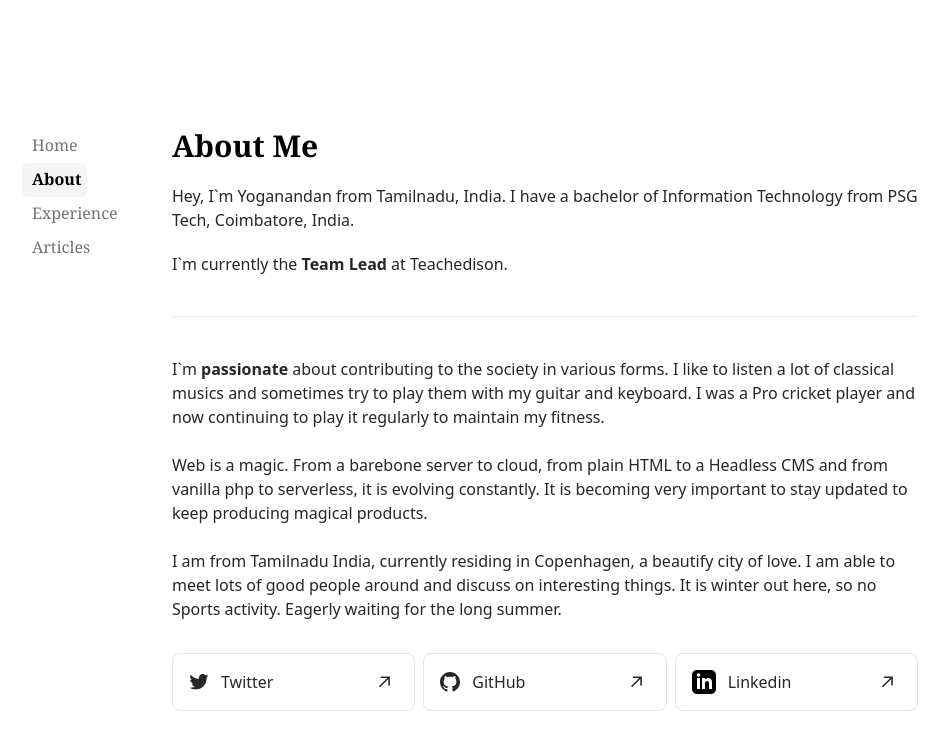
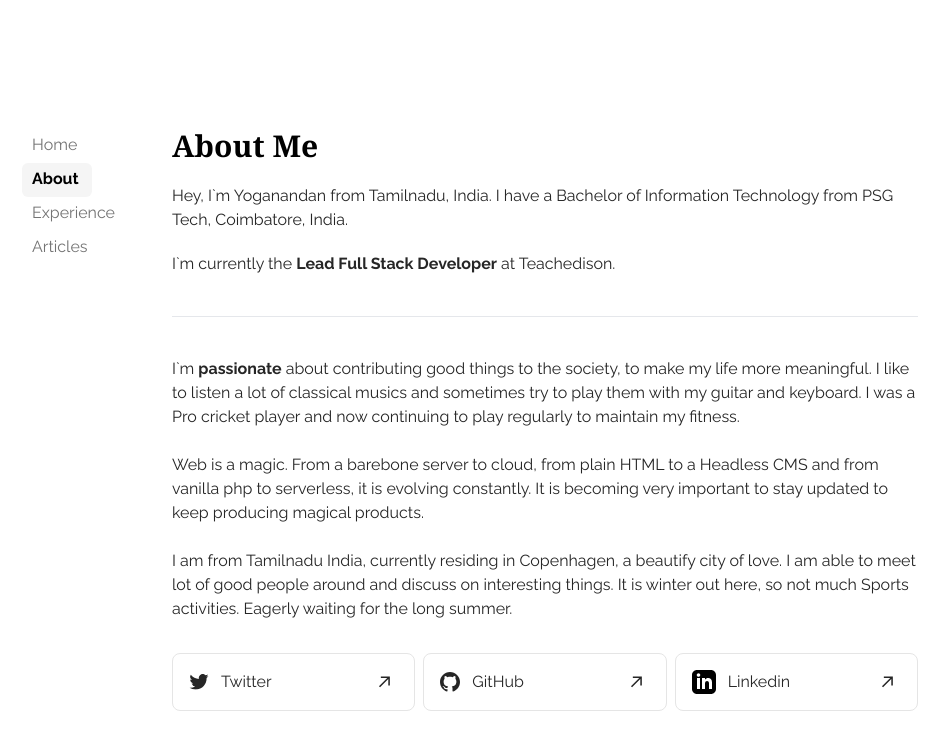
Before and after one commit to yogai53/my-website, a Next.js app: page /about in a window 1280 px wide. Shown: the top 750 px of the page, without its empty margins (170-1119 px from the left). Built offline with nearby package versions, Linux system fonts and the light colour scheme.

Commit message:
About page updated.

```diff
--- a/components/Sidebar.tsx
+++ b/components/Sidebar.tsx
@@ -7,27 +7,27 @@ import clsx from "clsx";
 const navItems = {
   "/": {
     name: "Home",
-    x: 0,
+    x: 3,
     y: 0,
-    w: "64px",
+    w: "70px",
   },
   "/about": {
     name: "About",
-    x: 64,
+    x: 67,
     y: 35,
-    w: "65px",
+    w: "70px",
   },
   "/experience": {
     name: "Experience",
     x: 127,
     y: 69,
-    w: "110px",
+    w: "115px",
   },
   "/articles": {
     name: "Articles",
-    x: 100,
-    y: 104,
-    w: "100px",
+    x: 230,
+    y: 103,
+    w: "85px",
   },
 };
 
@@ -35,7 +35,7 @@ export default function Sidebar() {
   const pathname = usePathname()!;
 
   return (
-    <aside className="md:w-[150px] md:flex-shrink-0 -mx-4 md:mx-0 md:px-0 font-serif">
+    <aside className="md:w-[150px] md:flex-shrink-0 -mx-4 md:mx-0 md:px-0">
       <div className="lg:sticky lg:top-20">
         <nav
           className="relative flex flex-row items-start px-4 pb-0 overflow-scroll md:flex-col md:px-0 fade md:overflow-auto scroll-pr-6 md:relative"
--- a/components/icons.tsx
+++ b/components/icons.tsx
@@ -118,14 +118,14 @@ export function FrontEnd() {
     <svg
       stroke="currentColor"
       fill="currentColor"
-      stroke-width="0"
+      strokeWidth="0"
       viewBox="0 0 14 16"
       height="1em"
       width="1em"
       xmlns="http://www.w3.org/2000/svg"
     >
       <path
-        fill-rule="evenodd"
+        fill="evenodd"
         d="M5 3h1v1H5V3zM3 3h1v1H3V3zM1 3h1v1H1V3zm12 10H1V5h12v8zm0-9H7V3h6v1zm1-1c0-.55-.45-1-1-1H1c-.55 0-1 .45-1 1v10c0 .55.45 1 1 1h12c.55 0 1-.45 1-1V3z"
       ></path>
     </svg>
@@ -137,7 +137,7 @@ export function BackEnd() {
     <svg
       stroke="currentColor"
       fill="currentColor"
-      stroke-width="0"
+      strokeWidth="0"
       viewBox="0 0 1024 1024"
       height="1em"
       width="1em"
@@ -153,7 +153,7 @@ export function Database() {
     <svg
       stroke="currentColor"
       fill="currentColor"
-      stroke-width="0"
+      strokeWidth="0"
       viewBox="0 0 448 512"
       height="1em"
       width="1em"
@@ -169,7 +169,7 @@ export function Cloud() {
     <svg
       stroke="currentColor"
       fill="currentColor"
-      stroke-width="0"
+      strokeWidth="0"
       viewBox="0 0 1024 1024"
       height="1em"
       width="1em"
--- a/pages/_app.tsx
+++ b/pages/_app.tsx
@@ -1,11 +1,20 @@
 import "@/styles/globals.css";
 import type { AppProps } from "next/app";
 import Layout from "../components/layout";
+import { Raleway } from "@next/font/google";
+import Head from "next/head";
+
+const inter = Raleway({ subsets: ["latin"] });
 
 export default function App({ Component, pageProps }: AppProps) {
   return (
-    <Layout>
-      <Component {...pageProps} />
-    </Layout>
+    <main className={inter.className}>
+      <Head>
+        <title>Yoganandan</title>
+      </Head>
+      <Layout>
+        <Component {...pageProps} />
+      </Layout>
+    </main>
   );
 }
--- a/pages/about.tsx
+++ b/pages/about.tsx
@@ -15,19 +15,20 @@ export default function AboutPage() {
     <section>
       <h1 className="font-serif text-3xl font-bold">About Me</h1>
       <p className="my-5 text-neutral-800 dark:text-neutral-200">
-        Hey, I`m Yoganandan from Tamilnadu, India. I have a bachelor of
+        Hey, I`m Yoganandan from Tamilnadu, India. I have a Bachelor of
         Information Technology from PSG Tech, Coimbatore, India.
       </p>
       <div className="prose prose-neutral dark:prose-invert text-neutral-800 dark:text-neutral-200">
         <p className="mb-10">
-          I`m currently the <b>Team Lead</b> at Teachedison.
+          I`m currently the <b>Lead Full Stack Developer</b> at Teachedison.
         </p>
         <hr className="mb-10" />
         <p className="mb-6">
-          I`m <b>passionate</b> about contributing to the society in various
-          forms. I like to listen a lot of classical musics and sometimes try to
-          play them with my guitar and keyboard. I was a Pro cricket player and
-          now continuing to play it regularly to maintain my fitness.
+          I`m <b>passionate</b> about contributing good things to the society,
+          to make my life more meaningful. I like to listen a lot of classical
+          musics and sometimes try to play them with my guitar and keyboard. I
+          was a Pro cricket player and now continuing to play regularly to
+          maintain my fitness.
         </p>
         <p className="mb-6">
           Web is a magic. From a barebone server to cloud, from plain HTML to a
@@ -37,9 +38,9 @@ export default function AboutPage() {
         </p>
         <p className="mb-8">
           I am from Tamilnadu India, currently residing in Copenhagen, a
-          beautify city of love. I am able to meet lots of good people around
-          and discuss on interesting things. It is winter out here, so no Sports
-          activity. Eagerly waiting for the long summer.
+          beautify city of love. I am able to meet lot of good people around and
+          discuss on interesting things. It is winter out here, so not much
+          Sports activities. Eagerly waiting for the long summer.
         </p>
         <div className="flex flex-col gap-2 md:flex-row md:gap-2">
           <a
--- a/pages/articles.tsx
+++ b/pages/articles.tsx
@@ -24,7 +24,7 @@ export default function Articles() {
   return (
     <section>
       <h1 className="mb-10 font-serif text-3xl font-bold">Articles</h1>
-      <div className="flex gap-2">
+      <div className="flex flex-col gap-2 md:flex-row">
         {articles.map((article, i) => (
           <Link
             key={i}
--- a/pages/experience.tsx
+++ b/pages/experience.tsx
@@ -34,7 +34,7 @@ const experiences: IExperience[] = [
         </Link>
       </>
     ),
-    desc: "I played a crucial role in engineering and shipping features to the projects’ needs. Being in a service-oriented enterprise, I was able to learn and work on a wider range of technologies and tools, which helped me become a solid full-stack developer.",
+    desc: "A place, where i started my development journey from the scratch. I played a crucial role in engineering and shipping features to the projects’ needs. Being in a service-oriented enterprise, I was able to learn and work on a wider range of technologies and tools, which helped me become a solid full-stack developer.",
   },
   {
     date: "August 2013",
@@ -50,6 +50,7 @@ const experiences: IExperience[] = [
         </Link>
       </>
     ),
+    desc: "I was deployed as a Performance tester, where i had used tools like LoadRunner, JMeter to determine the performance metrics of an application like Reliability, Throughput etc., Being a new-bee to the industry, i was constantly searching for opportunities related to development, which was always i wanted.",
   },
 ];
 
```
Also changed, not shown: pages/index.tsx (+2 -11 lines).
